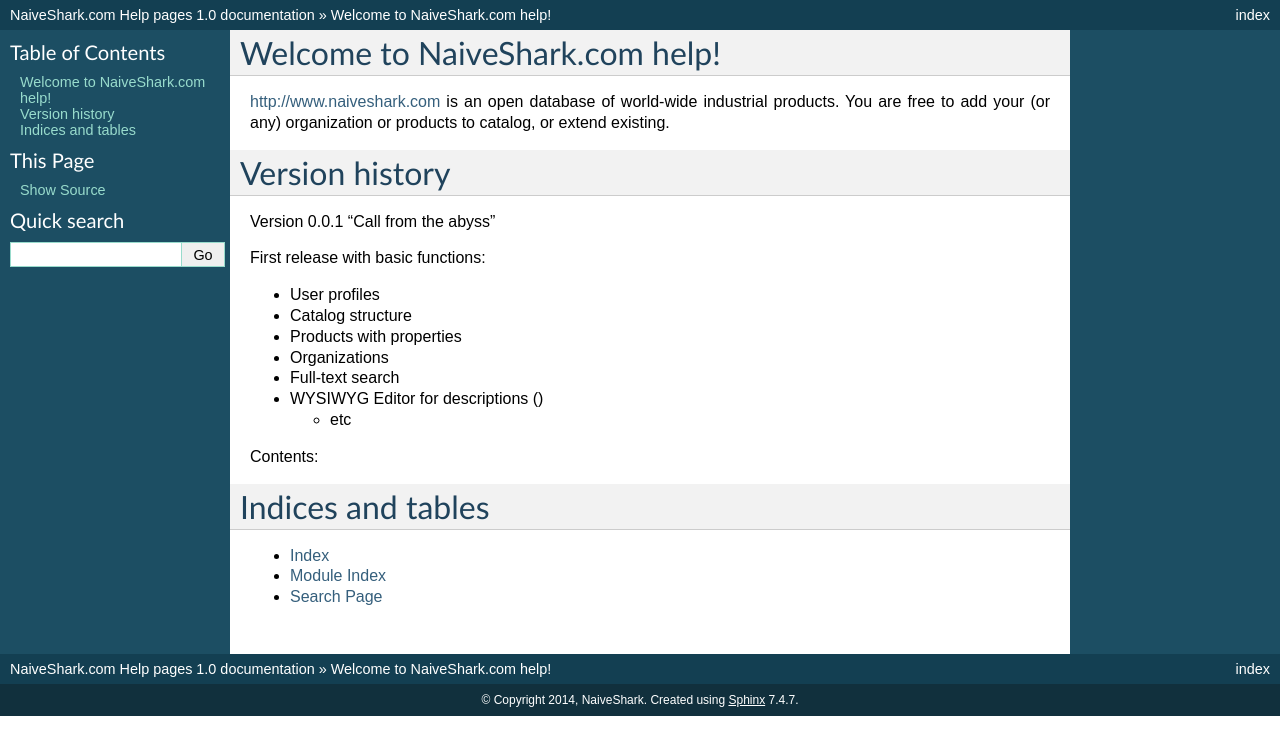
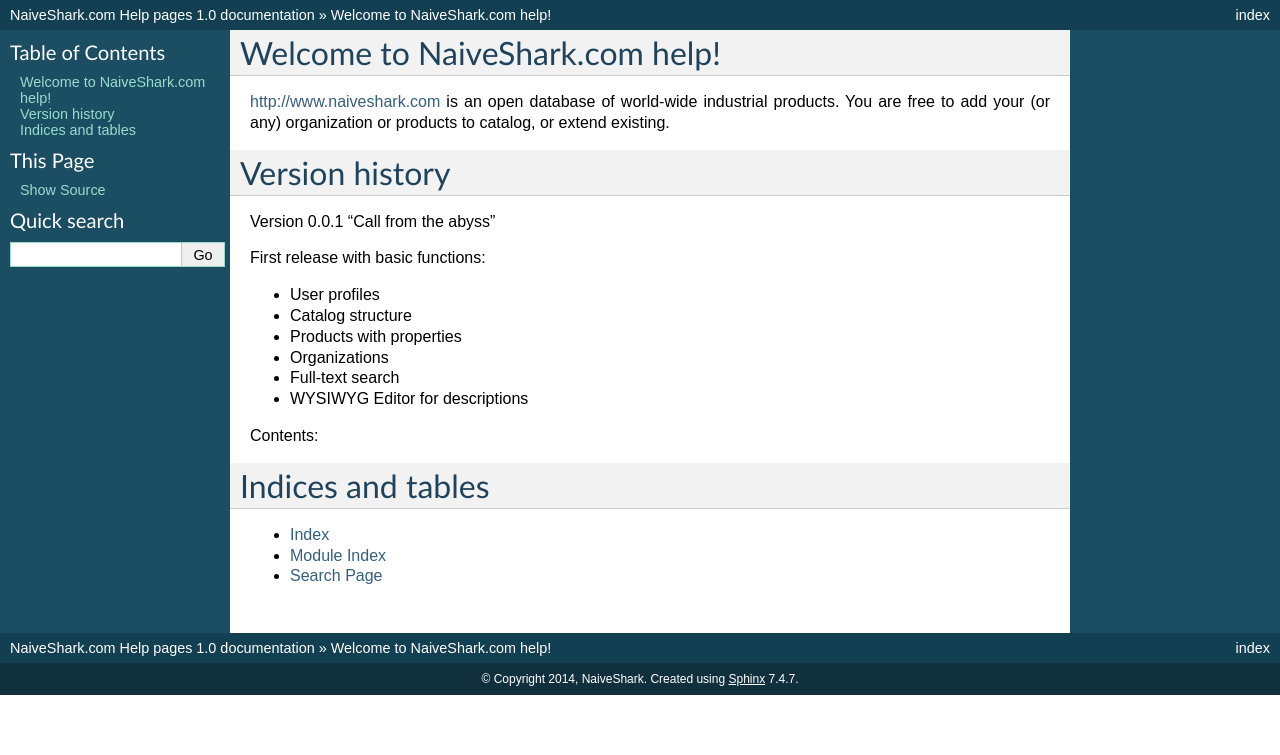
Before and after one commit to NaiveShark/NaiveSharkComDoc, a Sphinx documentation site: the page built from docs/index.rst, in a window 1280 px wide. Shown: the top 755 px of the page. Built offline with Sphinx 7.4.7, drawn with Linux system fonts in a browser that asks for light colours.

Commit message:
Списки через перенос

```diff
--- a/docs/index.rst
+++ b/docs/index.rst
@@ -25,9 +25,7 @@
 
 * Full-text search
 
-* WYSIWYG Editor for descriptions ()
-
-  * etc
+* WYSIWYG Editor for descriptions
 
 Contents:
 
```
